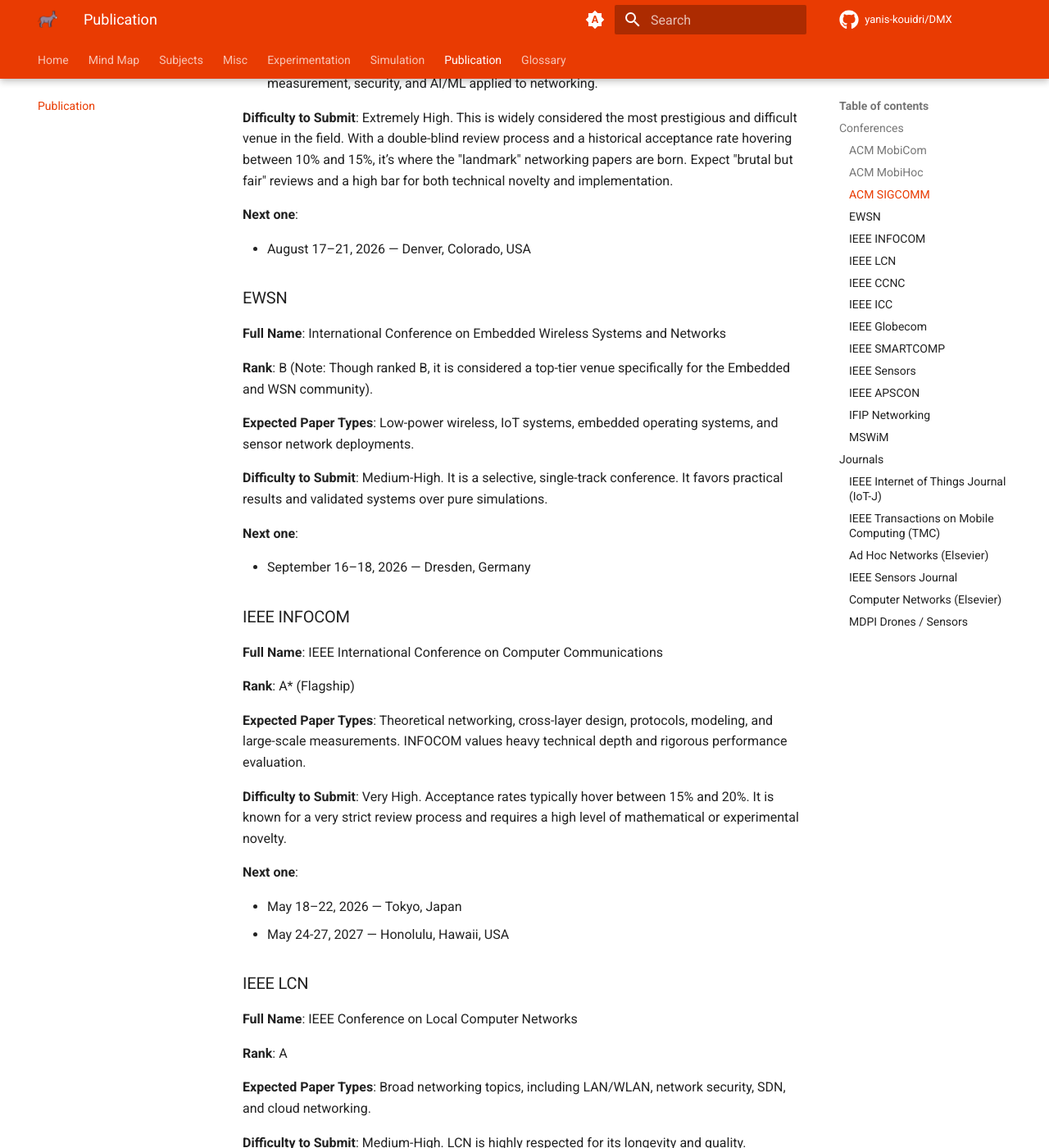
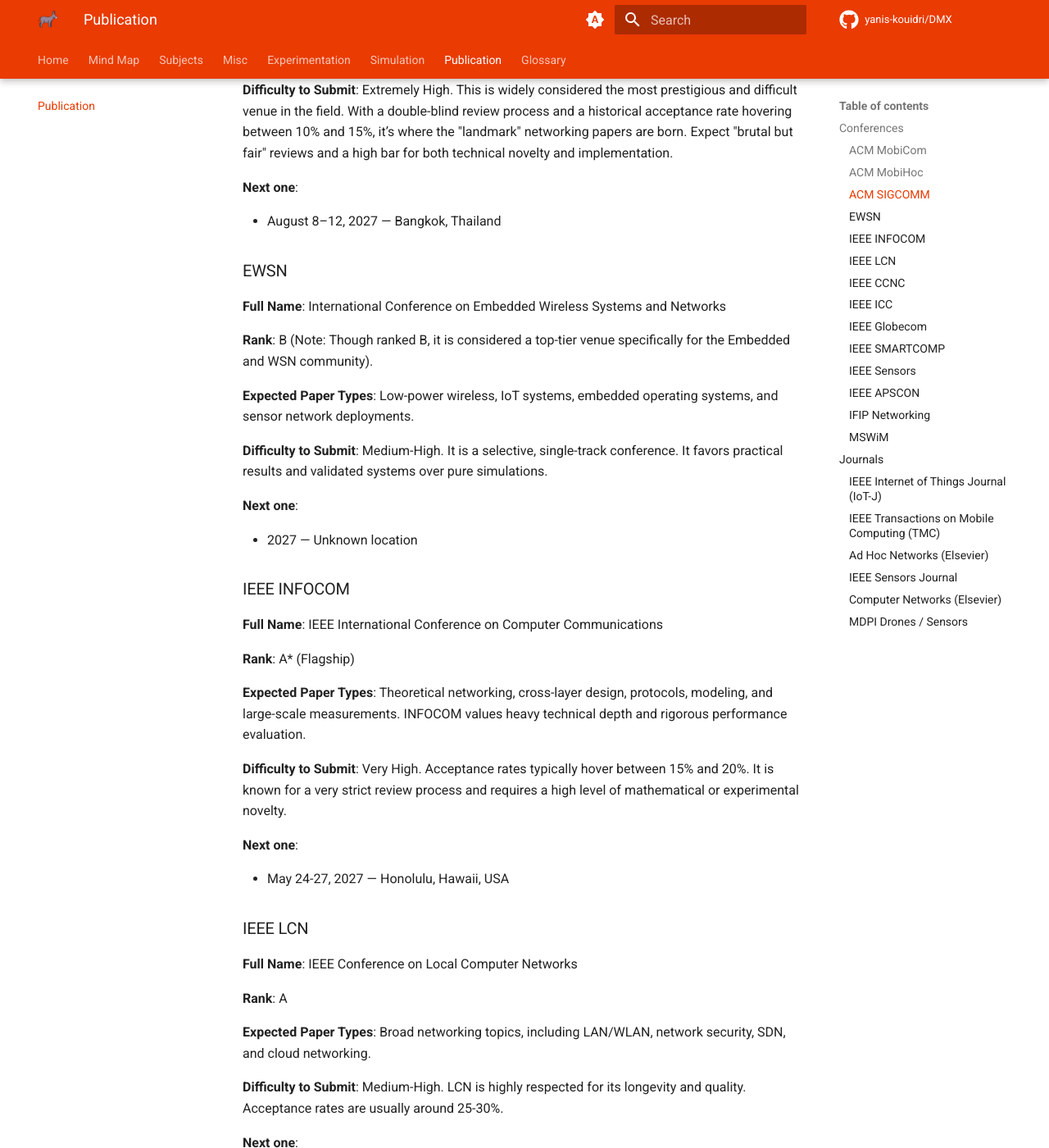
Before and after one commit to Yanis-Kouidri/DMX, an MkDocs documentation site: the page built from docs/publication.md, in a window 1280 px wide and 1400 px high, scrolled down 1589 px. Shown: the whole window at 82% size. Built offline with MkDocs 1.6.1 and Material for MkDocs 9.7.7, drawn with Linux system fonts in a browser that asks for light colours; emoji names are drawn with the system emoji font; comment, search, counter and statistics services are not loaded; some of the changed text lies outside the part shown.

Commit message:
docs: update conference dates and locations to next editions
Co-Authored-By: Claude Opus 5.5 <noreply@anthropic.com>

```diff
--- a/docs/publication.md
+++ b/docs/publication.md
@@ -20,8 +20,7 @@ This page list principal conferences and journals linked to my PhD subject (WSN,
 
 **Next one**:
 
-- October 26–30, 2026 — Austin, Texas, USA
-- October 2027 — Unknown location
+- October 18–22, 2027 — Unknown location
 
 ### ACM MobiHoc
 
@@ -54,7 +53,7 @@ This page list principal conferences and journals linked to my PhD subject (WSN,
 
 **Next one**:
 
-- August 17–21, 2026 — Denver, Colorado, USA
+- August 8–12, 2027 — Bangkok, Thailand
 
 ### EWSN
 
@@ -68,7 +67,7 @@ This page list principal conferences and journals linked to my PhD subject (WSN,
 
 **Next one**:
 
-- September 16–18, 2026 — Dresden, Germany
+- 2027 — Unknown location
 
 ### IEEE INFOCOM
 
@@ -82,7 +81,6 @@ This page list principal conferences and journals linked to my PhD subject (WSN,
 
 **Next one**:
 
-- May 18–22, 2026 — Tokyo, Japan
 - May 24-27, 2027 — Honolulu, Hawaii, USA
 
 ### IEEE LCN
@@ -97,7 +95,7 @@ This page list principal conferences and journals linked to my PhD subject (WSN,
 
 **Next one**:
 
-- October 7–9, 2026 — Coimbra, Portugal
+- 2027 — Unknown location
 
 ### IEEE CCNC
 
@@ -111,7 +109,6 @@ This page list principal conferences and journals linked to my PhD subject (WSN,
 
 **Next one**:
 
-- January 9–12, 2026 — Las Vegas, Nevada, USA
 - January 9–12, 2027 — Las Vegas, Nevada, USA
 
 ### IEEE ICC
@@ -136,8 +133,7 @@ AI/ML for Communications
 
 **Next one**:
 
-- May 24-28, 2026 — Glasgow, Scotland, UK
-- May 30-June 3 — Washington, District of Columbia, USA
+- May 30-June 3, 2027 — Washington, District of Columbia, USA
 
 ### IEEE Globecom
 
@@ -172,8 +168,7 @@ AI/ML for Communications
 
 **Next one**:
 
-- June 22-25, 2026 — Messina, Italy
-- January 27-30, 2026 — Udaipur, India
+- 2027 — Unknown location
 
 ### IEEE Sensors
 
@@ -187,7 +182,7 @@ AI/ML for Communications
 
 **Next one**:
 
-- October 25–28, 2026 — Rotterdam, Netherlands
+- October 24–27, 2027 — Sydney, Australia
 
 ### IEEE APSCON
 
@@ -220,7 +215,7 @@ AI/ML for Communications
 
 **Next one**:
 
-- May 24-27, 2026 — Lugano, Switzerland
+- June 13-16, 2027 — Dublin, Ireland
 
 ### MSWiM
 
@@ -234,7 +229,7 @@ AI/ML for Communications
 
 **Next one**:
 
-- October 26–30, 2026 — Paris, France
+- 2027 — Unknown location
 
 ## Journals :newspaper:
 
```
